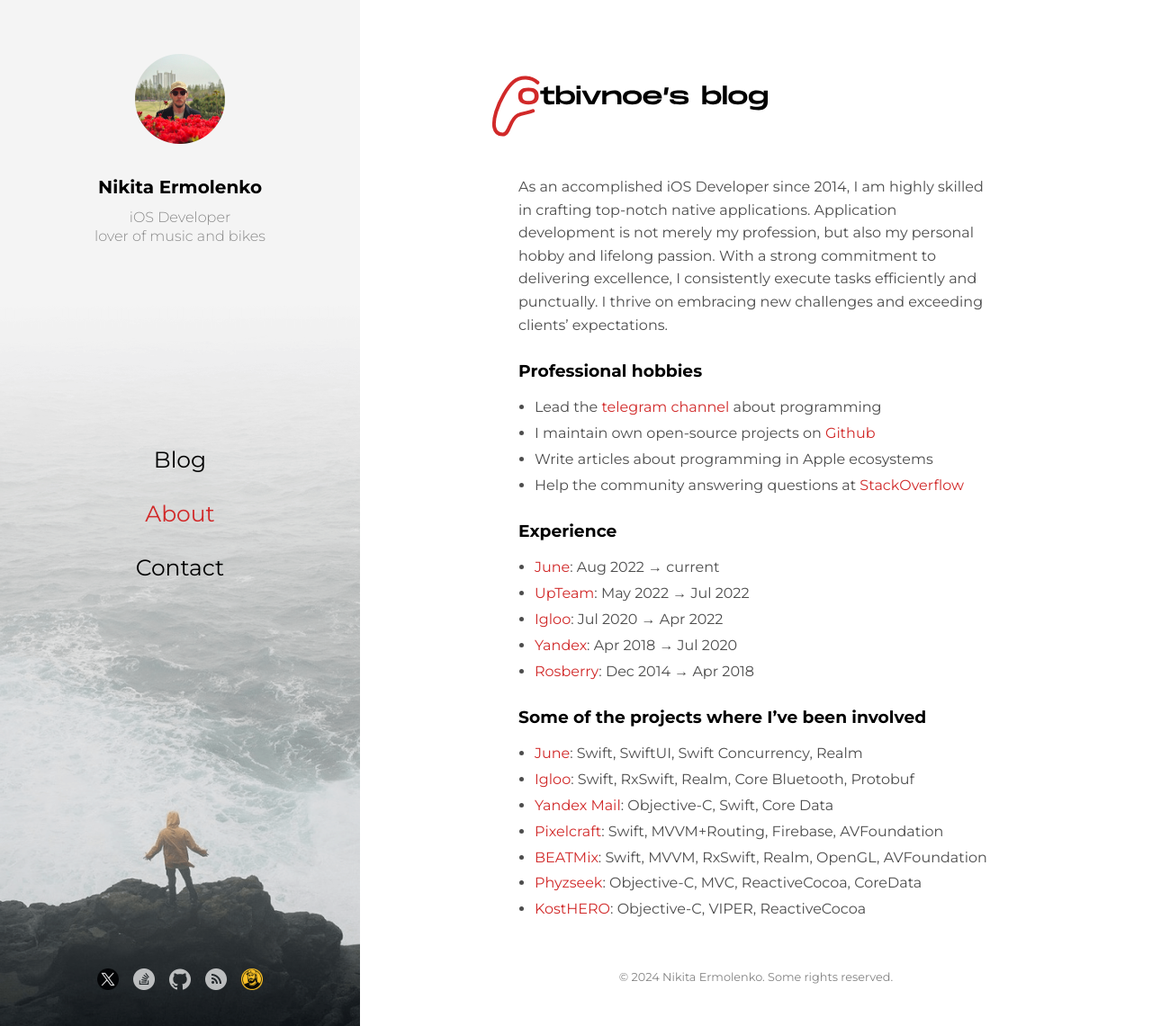
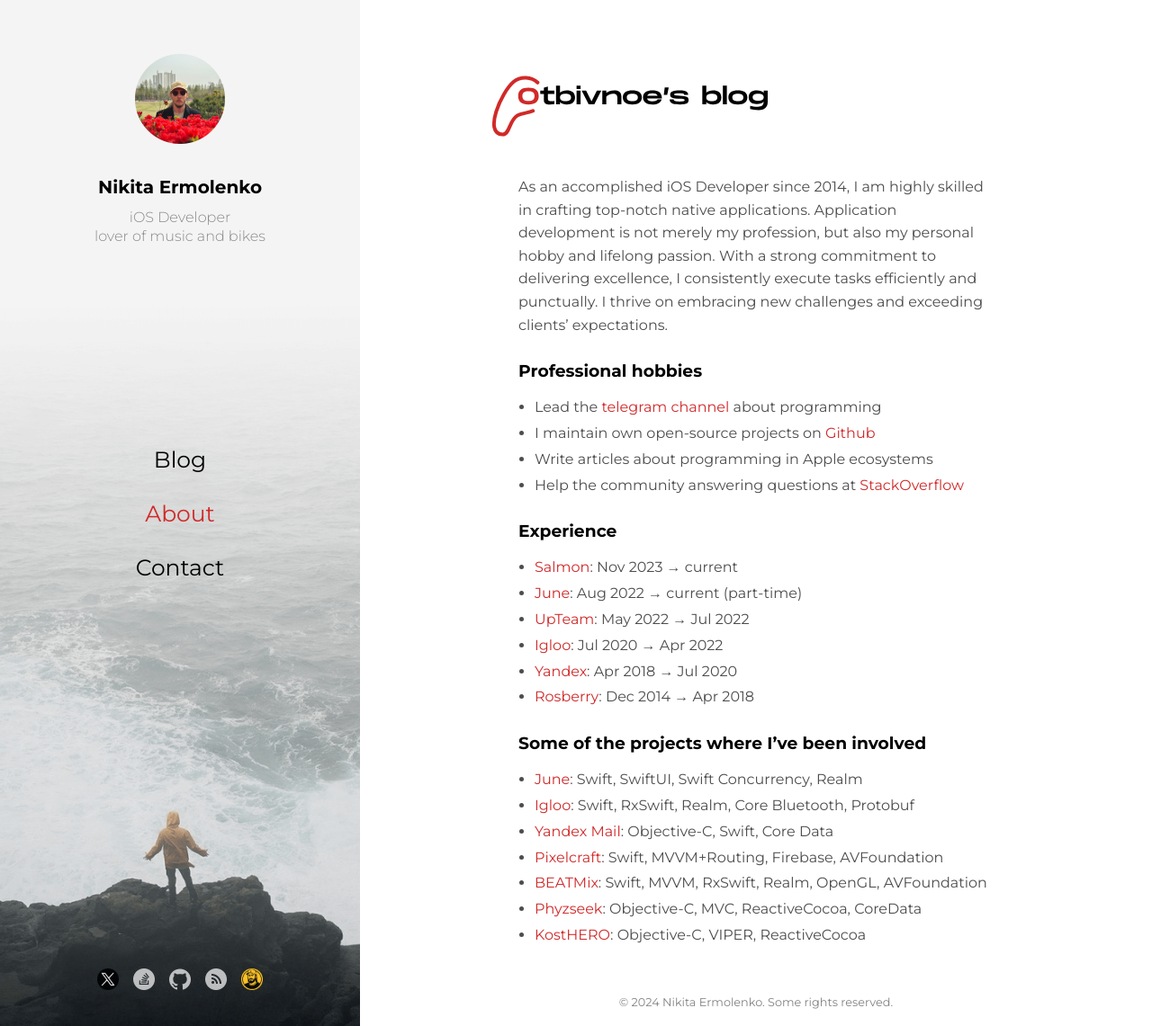
Before and after one commit to Otbivnoe/Otbivnoe.github.io, a Jekyll site: the page built from tabs/about.md, in a window 1280 px wide and 1141 px high. Shown: the whole window at 90% size. Built offline with Jekyll 4.4.1, drawn with Linux system fonts in a browser that asks for light colours.

Commit message:
Update about.md - add Salmon experience

```diff
--- a/tabs/about.md
+++ b/tabs/about.md
@@ -15,7 +15,8 @@
 
 ### Experience
 
-- [June](https://junehomes.com/about-us): Aug 2022 → current
+- [Salmon](https://salmon.ph): Nov 2023 → current
+- [June](https://junehomes.com/about-us): Aug 2022 → current (part-time)
 - [UpTeam](https://upteam.com): May 2022 → Jul 2022
 - [Igloo](https://iglootest.ru): Jul 2020 → Apr 2022
 - [Yandex](https://yandex.com/company/): Apr 2018 → Jul 2020
```
